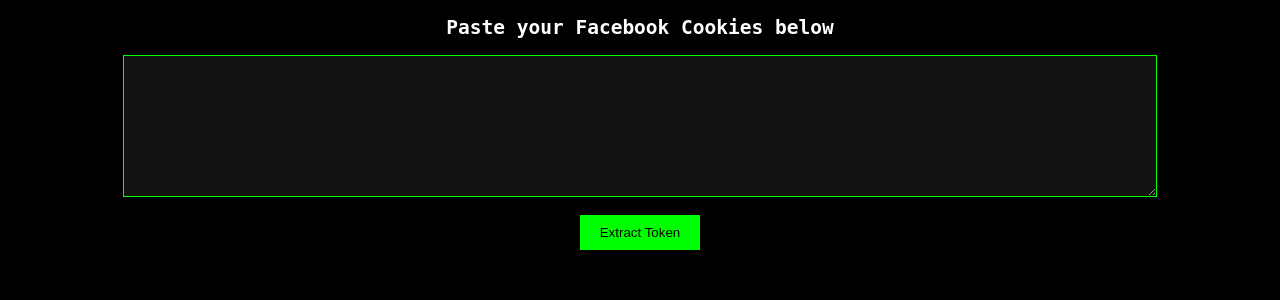
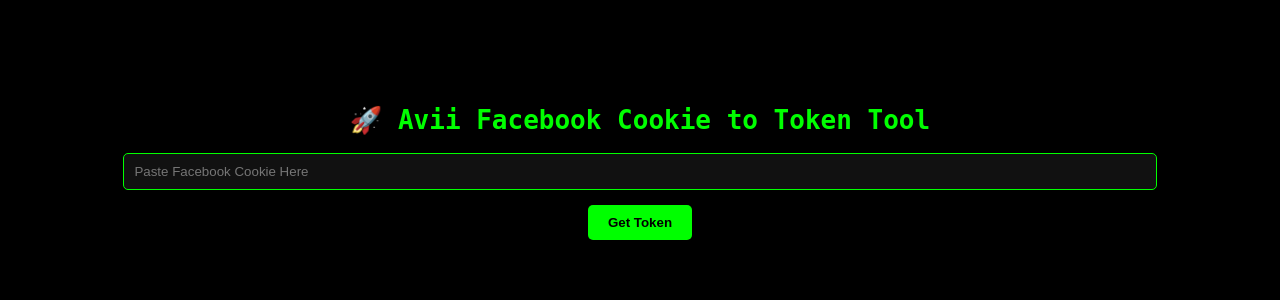
Before and after one commit to aviraj834051/app.py, a Flask app: page /token in a window 1280 px wide. Shown: the top 300 px of the page. Run offline with Flask 3, Linux system fonts and the light colour scheme; the visitor is signed in with stand-in values (Sample User, id 1).

Commit message:
Update token_form.html

```diff
--- a/templates/token_form.html
+++ b/templates/token_form.html
@@ -1,36 +1,38 @@
-<!-- templates/token_form.html -->
 <!DOCTYPE html>
 <html>
 <head>
-    <title>Token Extractor</title>
+    <title>Avii Token Tool</title>
     <style>
         body {
-            background: black;
-            color: white;
+            background-color: #000;
+            color: #0f0;
+            font-family: monospace;
             text-align: center;
-            font-family: monospace;
+            padding-top: 80px;
         }
-        textarea, input {
+        input[type="text"] {
             width: 80%;
             padding: 10px;
-            border: 1px solid #00ff00;
             background: #111;
             color: #0f0;
+            border: 1px solid #0f0;
+            border-radius: 5px;
         }
-        button {
+        input[type="submit"] {
             padding: 10px 20px;
             background: #0f0;
-            color: black;
+            color: #000;
             border: none;
-            cursor: pointer;
+            border-radius: 5px;
+            font-weight: bold;
         }
     </style>
 </head>
 <body>
-    <h2>Paste your Facebook Cookies below</h2>
-    <form method="post">
-        <textarea name="cookie" rows="8" required></textarea><br><br>
-        <button type="submit">Extract Token</button>
+    <h1>🚀 Avii Facebook Cookie to Token Tool</h1>
+    <form action="/get_token" method="POST">
+        <input type="text" name="cookie" placeholder="Paste Facebook Cookie Here"><br><br>
+        <input type="submit" value="Get Token">
     </form>
 </body>
 </html>
```
